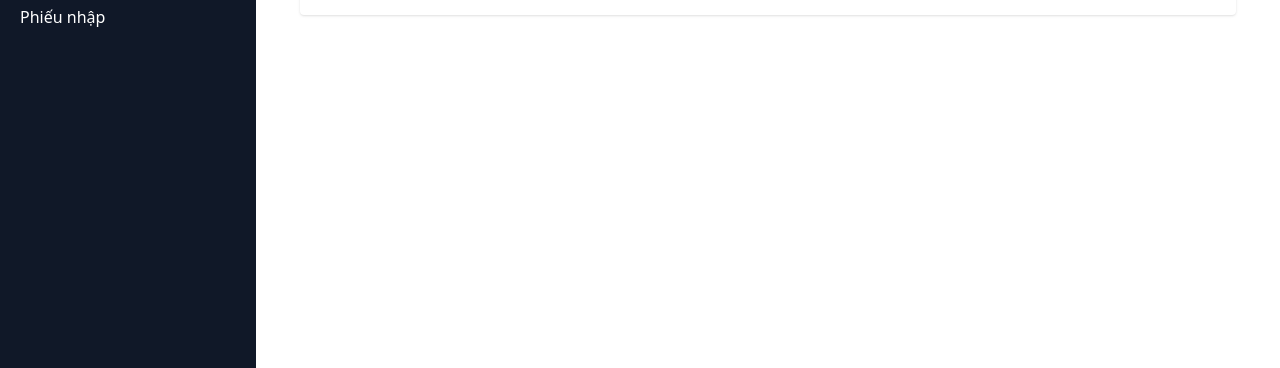
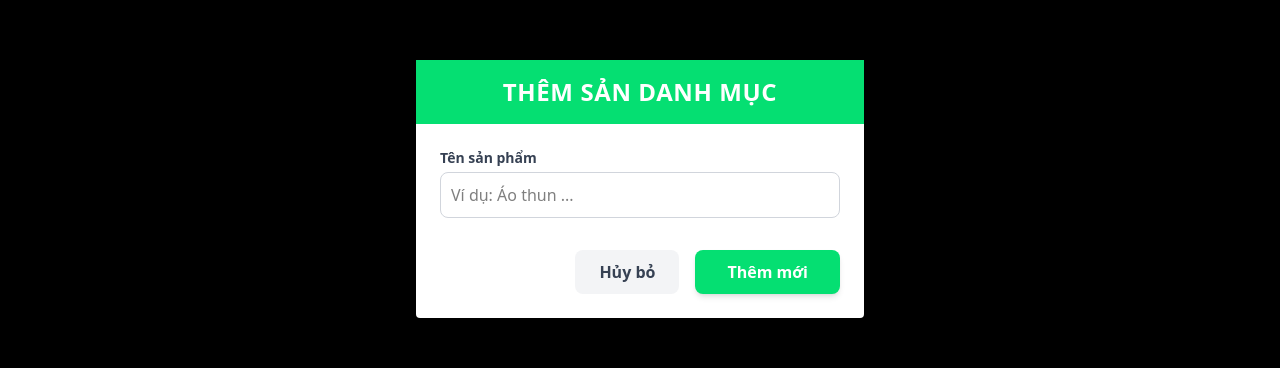
Before and after one commit to vennnguyen/clothing-shop, a Next.js app: page /admin/categories in a window 1280 px wide. Both pictures are taken after a click on the button "Thêm sản phẩm". Shown: the part 211-579 px from the top of the page. Built offline with nearby package versions, Linux system fonts and the light colour scheme; no server answers; the database is empty.

Commit message:
Add&Edit Category

```diff
--- /dev/null
+++ b/hooks/useToastMessage.tsx
@@ -0,0 +1,56 @@
+"use client";
+
+import { toast } from "react-toastify";
+
+export function useToastMessage() {
+
+    const showSuccess = (msg: string) => {
+        toast.success(msg, {
+            position: "top-right",
+            autoClose: 2000,
+        });
+    };
+
+    const showError = (msg: string) => {
+        toast.error(msg, {
+            position: "top-right",
+            autoClose: 2500,
+        });
+    };
+
+    const showInfo = (msg: string) => {
+        toast.info(msg, {
+            position: "top-right",
+            autoClose: 2500,
+        });
+    };
+
+    // Toast loading -> return toastId để update lại
+    const showLoading = (msg: string) => {
+        return toast.loading(msg, {
+            position: "top-right",
+        });
+    };
+
+    // Update loading → success hoặc error
+    const updateLoading = (
+        toastId: string | number,
+        msg: string,
+        isSuccess: boolean = true
+    ) => {
+        toast.update(toastId, {
+            render: msg,
+            type: isSuccess ? "success" : "error",
+            isLoading: false,
+            autoClose: 2000,
+        });
+    };
+
+    return {
+        showSuccess,
+        showError,
+        showInfo,
+        showLoading,
+        updateLoading,
+    };
+}
--- a/package.json
+++ b/package.json
@@ -9,13 +9,17 @@
     "lint": "eslint"
   },
   "dependencies": {
+    "@fortawesome/fontawesome-svg-core": "^7.1.0",
+    "@fortawesome/free-solid-svg-icons": "^7.1.0",
+    "@fortawesome/react-fontawesome": "^3.1.1",
     "@prisma/client": "^6.16.3",
     "lucide-react": "^0.555.0",
     "mysql2": "^3.15.1",
     "next": "15.5.4",
     "prisma": "^6.16.3",
     "react": "19.1.0",
-    "react-dom": "19.1.0"
+    "react-dom": "19.1.0",
+    "react-toastify": "^11.0.5"
   },
   "devDependencies": {
     "@eslint/eslintrc": "^3",
--- a/src/app/admin/layout.tsx
+++ b/src/app/admin/layout.tsx
@@ -1,11 +1,13 @@
+import { ToastContainer } from "react-toastify";
 import Sidebar from "../../components/admin/SideBar";
-
+import 'react-toastify/dist/ReactToastify.css';
 export default function AdminLayout({ children }: { children: React.ReactNode }) {
     return (
         <div className="flex">
             <Sidebar />
             <main className="flex-1 p-5">
                 {children}
+                <ToastContainer />
             </main>
         </div>
     );
--- a/src/app/page.tsx
+++ b/src/app/page.tsx
@@ -11,7 +11,7 @@ export default function HomePage() {
                 <h2 className="font-semibold">Menu nhanh:</h2>
                 <ul className="list-disc ml-5 mt-2">
                     <li>
-                        <Link href="/admin/products" className="text-blue-600 hover:underline">
+                        <Link href="/admin" className="text-blue-600 hover:underline">
                             Đi tới trang Quản lý sản phẩm (Admin)
                         </Link>
                     </li>
--- a/src/components/admin/categories/CategoryForm.tsx
+++ b/src/components/admin/categories/CategoryForm.tsx
@@ -0,0 +1,120 @@
+"use client";
+
+import { useState, useEffect } from "react";
+import { Category } from "../../../app/types/interfaces";
+import { useToastMessage } from "../../../../hooks/useToastMessage";
+
+
+export default function CategoryForm({
+    open,
+    setOpen,
+    category,
+    refresh,
+}: {
+    open: boolean;
+    setOpen: (value: boolean) => void;
+    category: Category | null;
+    refresh: () => void;
+}) {
+    const [form, setForm] = useState({
+        name: "",
+    });
+    const [isLoading, setIsLoading] = useState(false);
+    const { showSuccess, showError } = useToastMessage();
+    // Khi mở form sửa → đổ dữ liệu vào input
+    useEffect(() => {
+        if (category) {
+            setForm({
+                name: category.name,
+            });
+        } else {
+            setForm({ name: "" });
+        }
+    }, [category, open]);
+
+    const handleChange = (e: any) => {
+        setForm({ ...form, [e.target.name]: e.target.value });
+    };
+
+    const handleSubmit = async (e: any) => {
+        e.preventDefault();
+
+        const payload = {
+            id: category?.id ?? null,
+            name: form.name,
+        };
+
+        try {
+            const res = await fetch("/api/categories", {
+                method: category ? "PUT" : "POST",
+                body: JSON.stringify(payload),
+            });
+
+            const data = await res.json();
+            if (!res.ok) {
+                throw new Error("Có lỗi xảy ra khi lưu sản phẩm");
+            } else {
+                showSuccess(data.message);
+            }
+            refresh();
+            setOpen(false);
+
+        } catch (err) {
+            console.log("Error:", err);
+        }
+    };
+
+
+    if (!open) return null;
+
+    return (
+        <div className="fixed inset-0 bg-black bg-opacity-40 flex items-center justify-center z-50">
+            <div className="bg-white w-full max-w-md rounded shadow-lg">
+                <div className="bg-green-400 py-4 px-6 flex justify-center items-center">
+                    <h2 className="text-xl md:text-2xl font-bold text-white uppercase tracking-wide ">
+                        {category ? "Cập nhật danh mục" : "Thêm sản danh mục"}
+                    </h2>
+                </div>
+
+                <form onSubmit={handleSubmit} className="space-y-4 p-6">
+                    {/* Name */}
+                    <div>
+                        <label className="block text-sm font-bold text-gray-700 mb-1">Tên sản phẩm</label>
+                        <input
+                            name="name"
+                            value={form.name}
+                            onChange={handleChange}
+                            // className={`w-full p-2.5 border rounded-lg outline-none transition-all ${errors.name
+                            //     ? "border-red-500 focus:ring-red-200 bg-red-50"
+                            //     : "border-gray-300 focus:ring-2 focus:ring-sky-400"
+                            //     }`}
+                            className="w-full p-2.5 border rounded-lg outline-none transition-all border-gray-300 focus:ring-2 focus:ring-sky-400"
+                            placeholder="Ví dụ: Áo thun ..."
+                        />
+                        {/* Dòng text báo lỗi */}
+                        {/* {errors.name && <p className="text-red-500 text-xs mt-1 italic">{errors.name}</p>} */}
+                    </div>
+
+                    <div className="pt-4 flex gap-4 justify-end">
+                        <button
+                            type="button"
+                            onClick={() => setOpen(false)}
+                            className="px-6 py-2.5 bg-gray-100 hover:bg-gray-200 text-gray-700 font-semibold rounded-lg transition-colors cursor-pointer"
+                            disabled={isLoading}
+                        >
+                            Hủy bỏ
+                        </button>
+
+                        <button
+                            type="submit"
+                            className={`cursor-pointer px-8 py-2.5 bg-green-400 hover:bg-green-500 text-white font-bold rounded-lg shadow-md transition-all transform active:scale-95 flex items-center gap-2 ${isLoading ? 'opacity-70 cursor-wait' : ''}`}
+                            disabled={isLoading}
+                        >
+                            {isLoading ? 'Đang lưu...' : (category ? 'Cập nhật' : 'Thêm mới')}
+                        </button>
+                    </div>
+                </form>
+            </div>
+        </div>
+    );
+}
--- a/src/components/admin/categories/CategoryTable.tsx
+++ b/src/components/admin/categories/CategoryTable.tsx
@@ -2,6 +2,7 @@
 import { useState } from "react";
 import { Category } from "../../../app/types/interfaces";
 import { Trash2, FilePenIcon, Plus } from "lucide-react";
+import CategoryForm from "./CategoryForm";
 export default function CategoryTable({
     categories,
     refresh,
@@ -39,15 +40,15 @@ export default function CategoryTable({
                     </tr>
                 </thead>
                 <tbody>
-                    {categories.map((p) => (
-                        <tr key={p.id} className="border-t text-center">
-                            <td className="p-2 border">{p.id}</td>
-                            <td className="p-2 border">{p.name}</td>
+                    {categories.map((cat) => (
+                        <tr key={cat.id} className="border-t text-center">
+                            <td className="p-2 border">{cat.id}</td>
+                            <td className="p-2 border">{cat.name}</td>
                             <td className="p-2 border space-x-2">
                                 <button
                                     className="px-2 py-1 bg-white text-blue-500 border border-blue-500 rounded cursor-pointer hover:bg-blue-500 hover:text-white transition-colors duration-200"
                                     onClick={() => {
-                                        setSelected(p);
+                                        setSelected(cat);
                                         setIsFormOpen(true);
                                     }}
                                 >
@@ -56,7 +57,7 @@ export default function CategoryTable({
                                 <button
                                     className="px-2 py-1 bg-white text-red-500 border border-red-500 rounded cursor-pointer hover:bg-red-500 hover:text-white transition-colors duration-200"
                                     onClick={() => {
-                                        setSelected(p);
+                                        setSelected(cat);
                                         setIsDeleteOpen(true);
                                     }}
                                 >
@@ -68,12 +69,12 @@ export default function CategoryTable({
                 </tbody>
             </table>
 
-            {/* <ProductForm
+            <CategoryForm
                 open={isFormOpen}
                 setOpen={setIsFormOpen}
-                product={selected}
+                category={selected}
                 refresh={refresh}
-            /> */}
+            />
 
             {/* <DeleteConfirm
                 open={isDeleteOpen}
--- a/src/components/admin/products/ProductForm.tsx
+++ b/src/components/admin/products/ProductForm.tsx
@@ -4,6 +4,7 @@ import { useState, useEffect, ChangeEvent, FormEvent } from "react";
 import { Category, Product } from "../../../app/types/interfaces";
 import AddProductImage, { ImageInput } from "./AddProductImage"; // Import component ảnh
 import { XIcon } from "lucide-react";
+import { useToastMessage } from "../../../../hooks/useToastMessage";
 interface ProductFormProps {
     open: boolean;
     setOpen: (value: boolean) => void;
@@ -28,6 +29,7 @@ interface FormErrors {
     images?: string; // Thêm lỗi cho phần ảnh
 }
 export default function ProductForm({ open, setOpen, product, refresh }: ProductFormProps) {
+    const { showSuccess, showError, showLoading, updateLoading } = useToastMessage();
     const [isLoading, setIsLoading] = useState(false);
     const [categories, setCategories] = useState<Category[]>([]);
     // State cho thông tin text
@@ -189,8 +191,12 @@ export default function ProductForm({ open, setOpen, product, refresh }: Product
                 method: method,
                 body: formData,
             });
-
-            if (!res.ok) throw new Error("Có lỗi xảy ra khi lưu sản phẩm");
+            const data = await res.json();
+            if (!res.ok) {
+                throw new Error("Có lỗi xảy ra khi lưu sản phẩm");
+            } else {
+                showSuccess(data.message);
+            }
 
             refresh();
             setOpen(false);
```
Also changed, not shown: src/app/api/categories/route.ts (+21 -3 lines), 1 other file (tests, documents, lock files or other folders).
